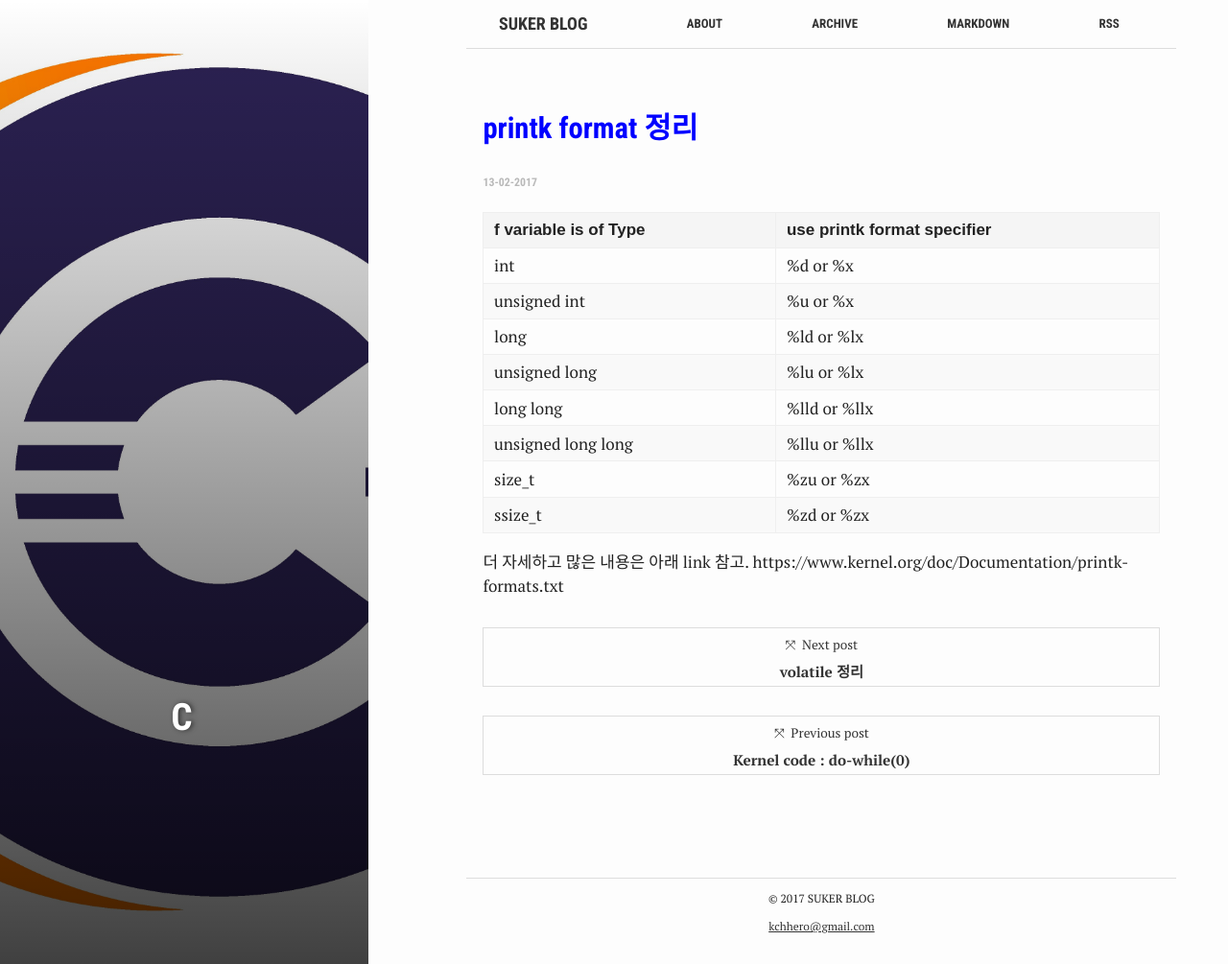
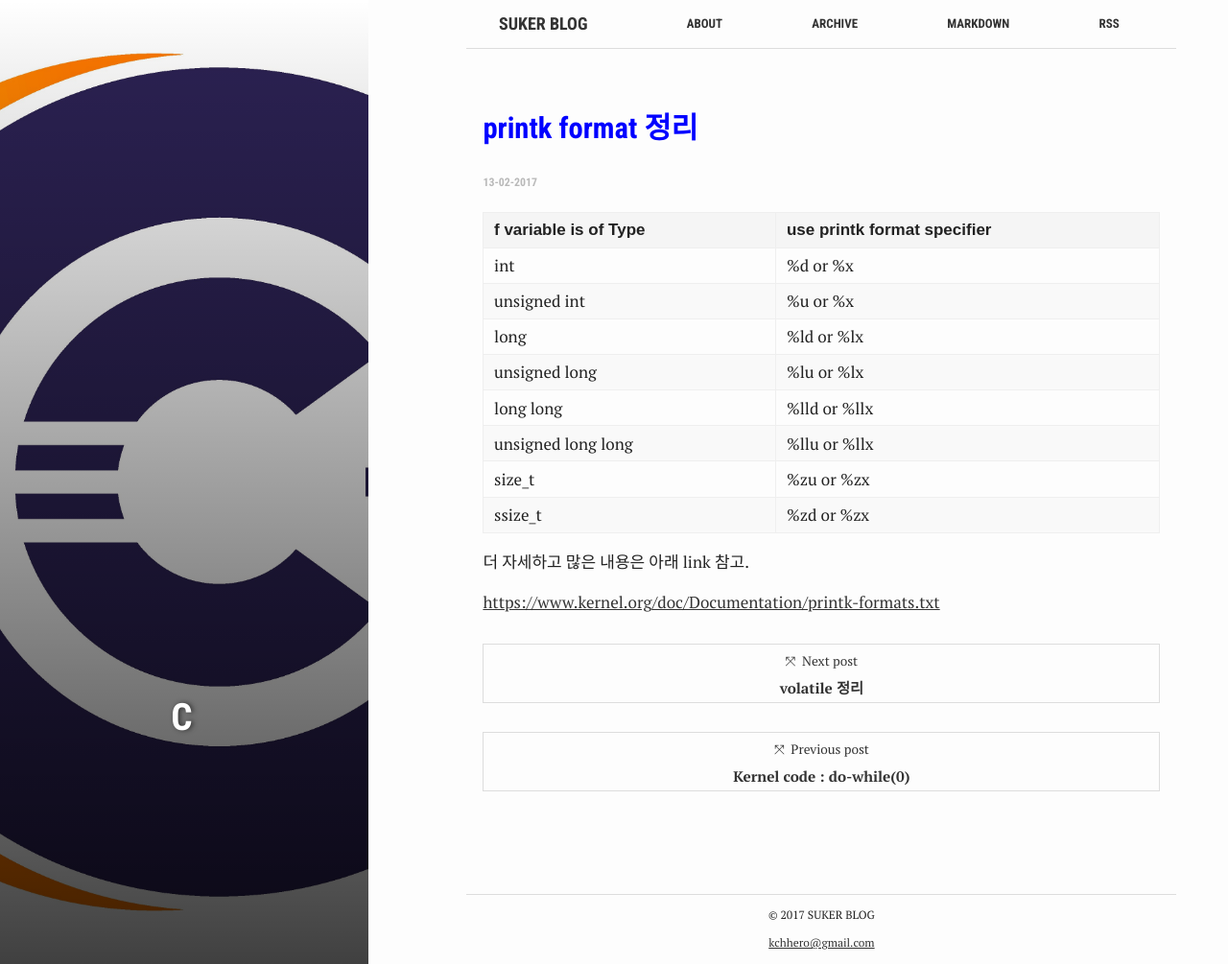
Before and after one commit to kchhero/kchhero.github.io, a Jekyll site: the page built from _posts/2017-02-13-c-printk-format.md, in a window 1280 px wide and 1005 px high. Shown: the whole window at 96% size. Built offline with Jekyll 4.4.1, drawn with Linux system fonts in a browser that asks for light colours; part of the change alters nothing that is shown.

```diff
--- a/_posts/2017-02-13-c-printk-format.md
+++ b/_posts/2017-02-13-c-printk-format.md
@@ -18,4 +18,5 @@ category: language
 
 
 더 자세하고 많은 내용은 아래 link 참고.
-https://www.kernel.org/doc/Documentation/printk-formats.txt
+
+[https://www.kernel.org/doc/Documentation/printk-formats.txt](https://www.kernel.org/doc/Documentation/printk-formats.txt)
```
